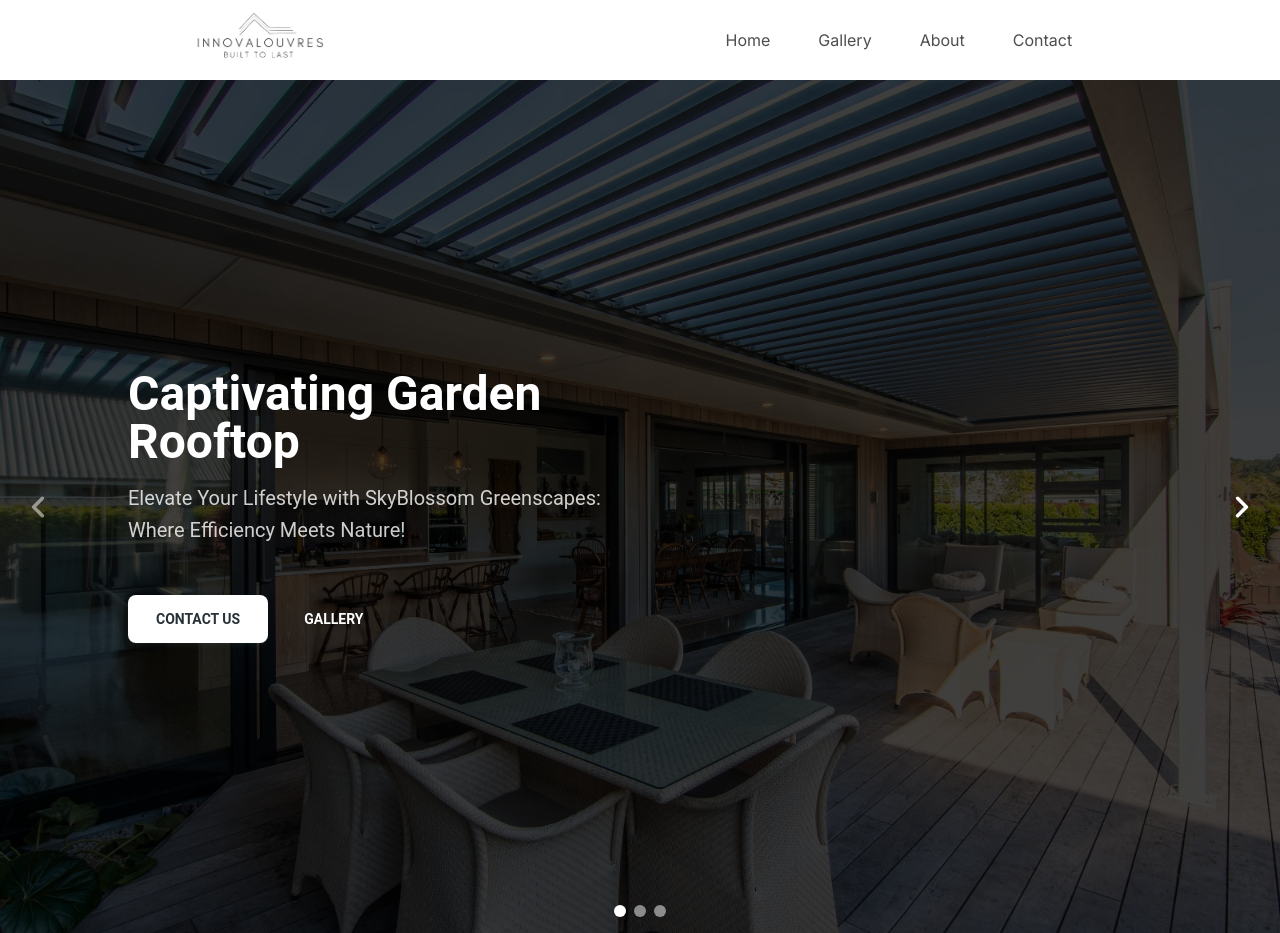
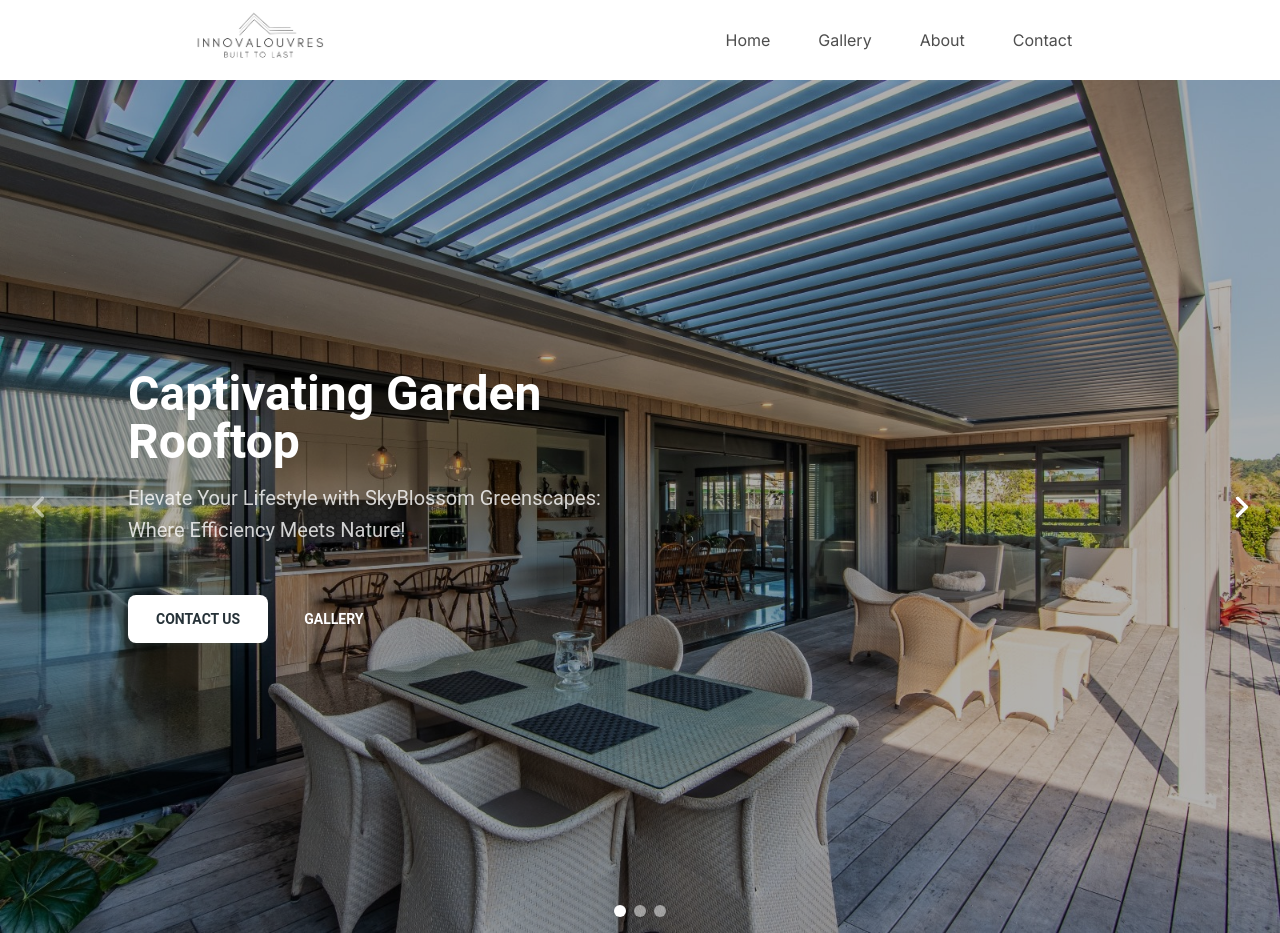
Before and after one commit to arielbvergara/innovalouvres, a Next.js app: page / in a window 1280 px wide. Built offline with nearby package versions, Linux system fonts and the light colour scheme.

Commit message:
banner background less dark

```diff
--- a/src/components/carouselHome.js
+++ b/src/components/carouselHome.js
@@ -33,7 +33,7 @@ export default function CarouselHome({}) {
                             alt={item.name}
                             className="h-full w-full object-cover"
                         />
-                    <div className="absolute inset-0 grid h-full w-full items-center bg-black/75">
+                        <div className="absolute inset-0 grid h-full w-full items-center bg-black/30">
                             <div className="w-3/4 pl-12 md:w-2/4 md:pl-20 lg:pl-32">
                                 <Typography
                                     variant="h1"
@@ -70,7 +70,7 @@ export default function CarouselHome({}) {
     }
 
     return (
-        <Carousel>
+        <Carousel className="hola">
             {
                 GetSlides()
             }
```
Lines whose indentation alone changed are shown as unchanged.
